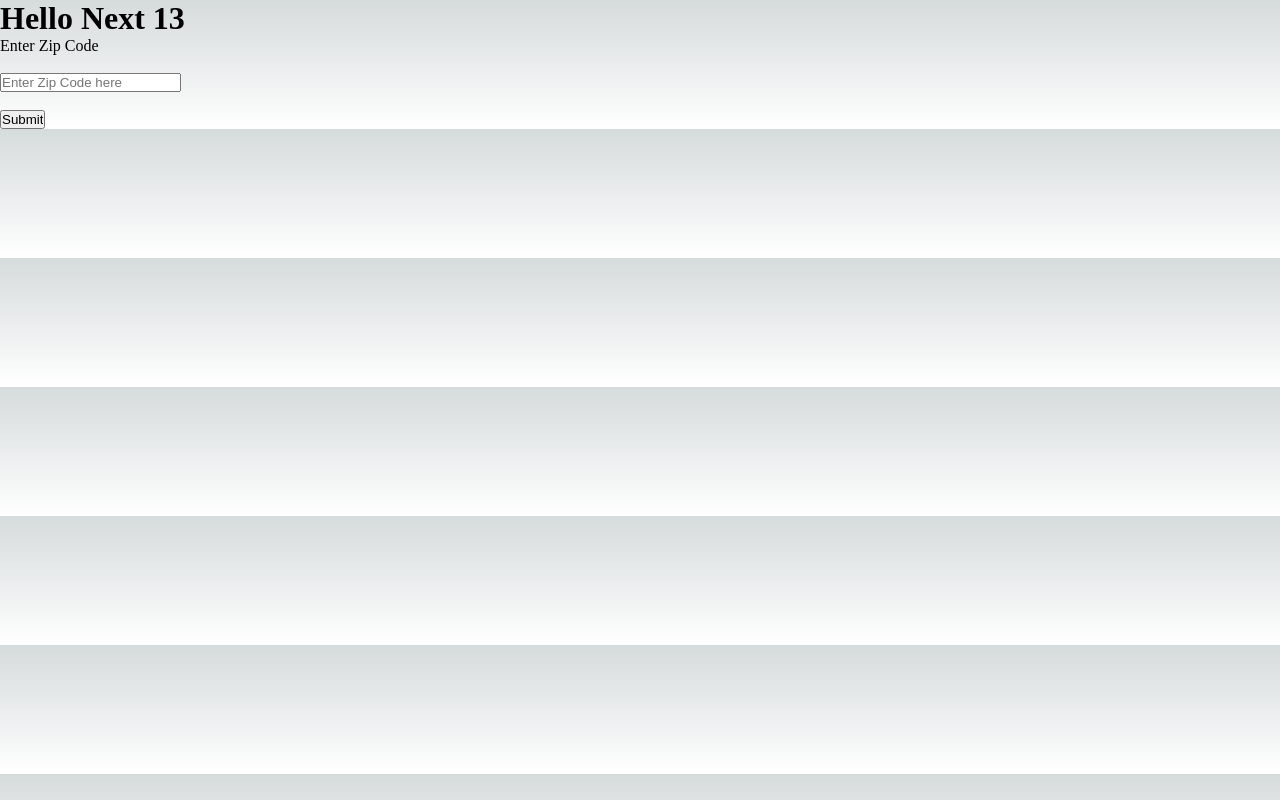
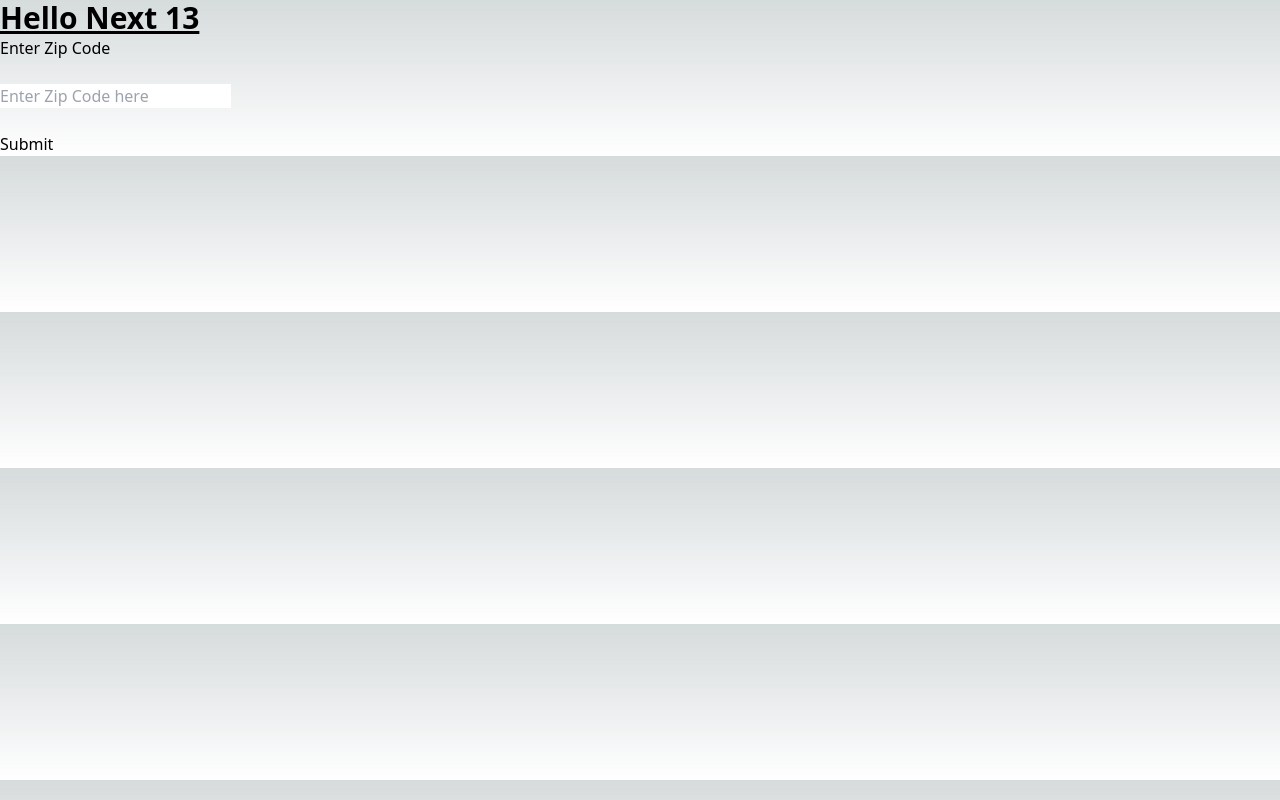
Before and after one commit to ccorneliusHsv/refactored-umbrella, a Next.js app: page / in a window 1280 px wide. Built offline with nearby package versions, Linux system fonts and the light colour scheme.

Commit message:
Added Tailwind to the project

```diff
--- a/package.json
+++ b/package.json
@@ -20,6 +20,8 @@
     "typescript": "5.0.3"
   },
   "devDependencies": {
+    "autoprefixer": "^10.4.14",
+    "postcss": "^8.4.21",
     "tailwindcss": "^3.3.1"
   }
 }
--- a/pages/index.tsx
+++ b/pages/index.tsx
@@ -3,7 +3,7 @@ import ZipInput from "../components/zipInput";
 export default function Home() {
   return (
       <main>
-        <h1> Hello Next 13</h1>
+        <h1 className="text-3xl font-bold underline"> Hello Next 13</h1>
           <ZipInput/>
       </main>
   )
--- /dev/null
+++ b/postcss.config.js
@@ -0,0 +1,6 @@
+module.exports = {
+  plugins: {
+    tailwindcss: {},
+    autoprefixer: {},
+  },
+}
--- a/styles/globals.css
+++ b/styles/globals.css
@@ -1,3 +1,7 @@
+@tailwind base;
+@tailwind components;
+@tailwind utilities;
+
 :root {
   --max-width: 1100px;
   --border-radius: 12px;
--- a/tailwind.config.js
+++ b/tailwind.config.js
@@ -1,6 +1,9 @@
 /** @type {import('tailwindcss').Config} */
 module.exports = {
-  content: [],
+  content: [
+    "./pages/**/*.{js,ts,jsx,tsx}",
+    "./components/**/*.{js,ts,jsx,tsx}",
+  ],
   theme: {
     extend: {},
   },
```
Also changed, not shown: 1 other file (tests, documents, lock files or other folders).
